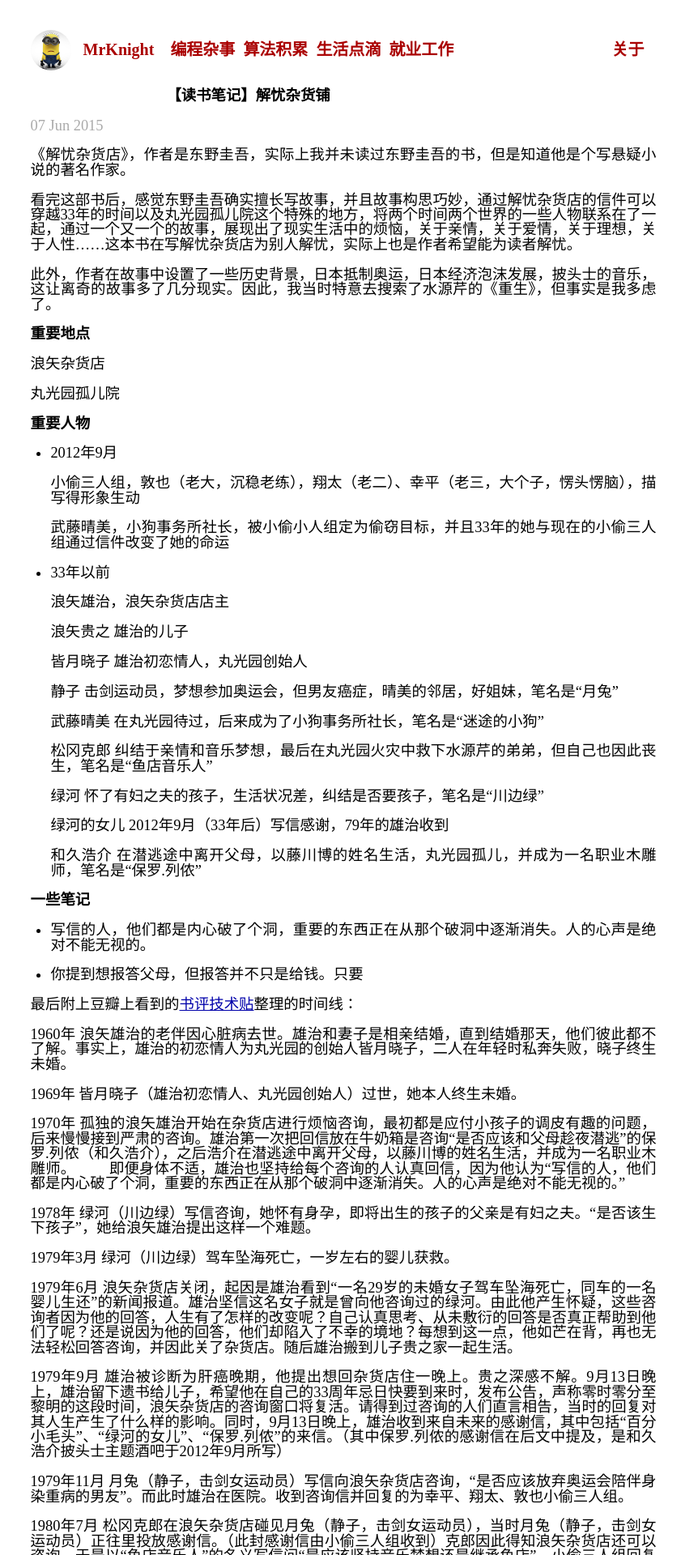
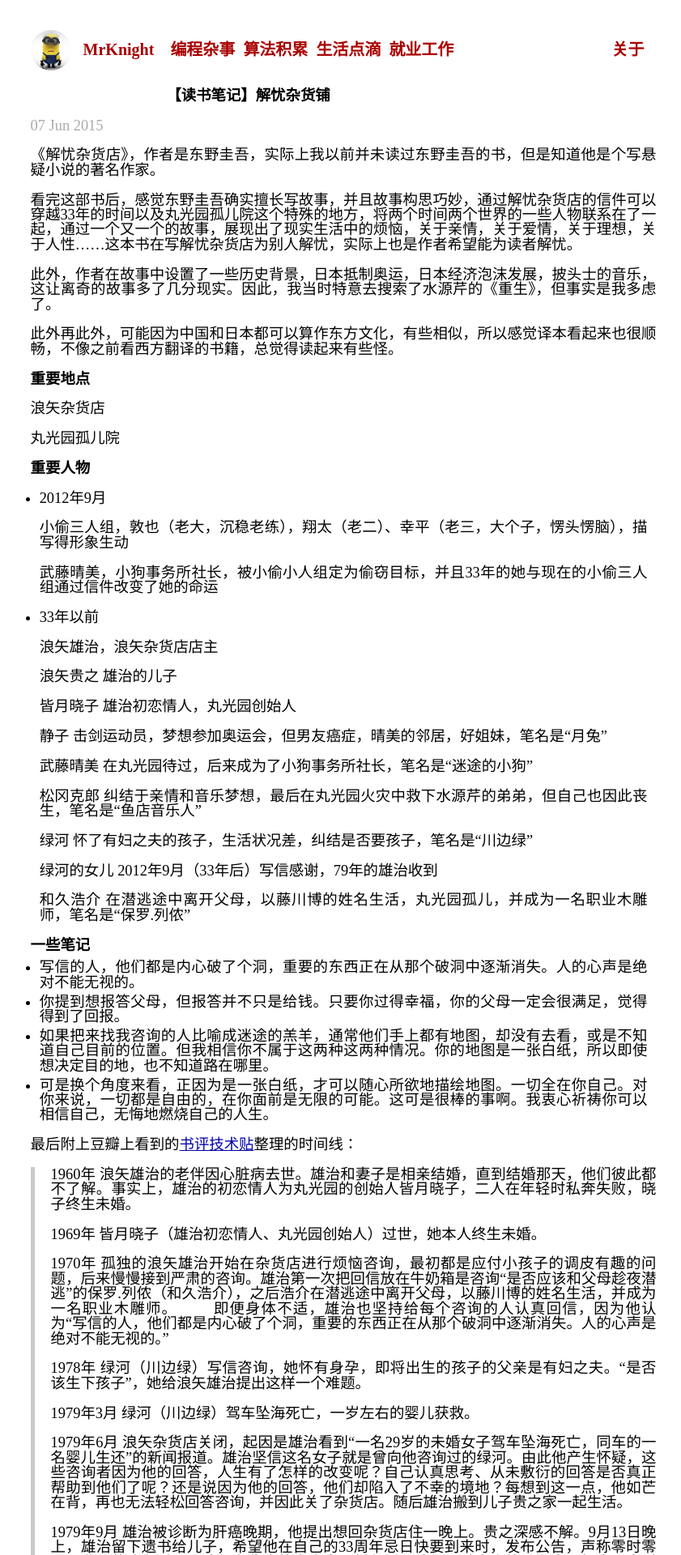
Before and after one commit to hhuangllei/hhuangllei.github.io, a Jekyll site: the page built from _posts/2015-06-01-Grief-grocery-store.md, in a window 1280 px wide. Shown: the top 1920 px of the page at 81% size, without its empty margins (216-1057 px from the left). Built offline with Jekyll 4.4.1, drawn with Linux system fonts in a browser that asks for light colours; comment, search, counter and statistics services are not loaded.

Commit message:
完成解忧杂货铺读书笔记；修改blockquote的css

```diff
--- a/_posts/2015-06-01-Grief-grocery-store.md
+++ b/_posts/2015-06-01-Grief-grocery-store.md
@@ -5,11 +5,13 @@ categories: [life, book]
 modify_date: 2015-06-07 15:00:00 +0800
 ---
 
-《解忧杂货店》，作者是东野圭吾，实际上我并未读过东野圭吾的书，但是知道他是个写悬疑小说的著名作家。
+《解忧杂货店》，作者是东野圭吾，实际上我以前并未读过东野圭吾的书，但是知道他是个写悬疑小说的著名作家。
 
 看完这部书后，感觉东野圭吾确实擅长写故事，并且故事构思巧妙，通过解忧杂货店的信件可以穿越33年的时间以及丸光园孤儿院这个特殊的地方，将两个时间两个世界的一些人物联系在了一起，通过一个又一个的故事，展现出了现实生活中的烦恼，关于亲情，关于爱情，关于理想，关于人性……这本书在写解忧杂货店为别人解忧，实际上也是作者希望能为读者解忧。
 
 此外，作者在故事中设置了一些历史背景，日本抵制奥运，日本经济泡沫发展，披头士的音乐，这让离奇的故事多了几分现实。因此，我当时特意去搜索了水源芹的《重生》，但事实是我多虑了。
+
+此外再此外，可能因为中国和日本都可以算作东方文化，有些相似，所以感觉译本看起来也很顺畅，不像之前看西方翻译的书籍，总觉得读起来有些怪。
 
 ### 重要地点
 
@@ -48,9 +50,9 @@ modify_date: 2015-06-07 15:00:00 +0800
 ### 一些笔记
 
 * 写信的人，他们都是内心破了个洞，重要的东西正在从那个破洞中逐渐消失。人的心声是绝对不能无视的。
-
-
-* 你提到想报答父母，但报答并不只是给钱。只要
+* 你提到想报答父母，但报答并不只是给钱。只要你过得幸福，你的父母一定会很满足，觉得得到了回报。
+* 如果把来找我咨询的人比喻成迷途的羔羊，通常他们手上都有地图，却没有去看，或是不知道自己目前的位置。但我相信你不属于这两种这两种情况。你的地图是一张白纸，所以即使想决定目的地，也不知道路在哪里。
+* 可是换个角度来看，正因为是一张白纸，才可以随心所欲地描绘地图。一切全在你自己。对你来说，一切都是自由的，在你面前是无限的可能。这可是很棒的事啊。我衷心祈祷你可以相信自己，无悔地燃烧自己的人生。
 
 
 
--- a/assets/css/main.css
+++ b/assets/css/main.css
@@ -203,16 +203,29 @@ a.nav-link:hover {
 
 .post ul, .post ol {
   margin-left: 1.35em;
+  margin: 0.3em;
+}
+
+.post li {
+  margin: 0.3em;
 }
 
 .post code {
   border: 1px solid #ddd;
   background-color: #eef;
-  padding: 0 .2em;
+  padding: 0.2em;
 }
 
 .post pre code {
   border: none;
+}
+
+blockquote {
+padding:0px 0px 0px 20px;
+border-left:5px solid #c9c9c9
+}
+blockquote p {
+display:block;
 }
 
 /* terminal */
```
